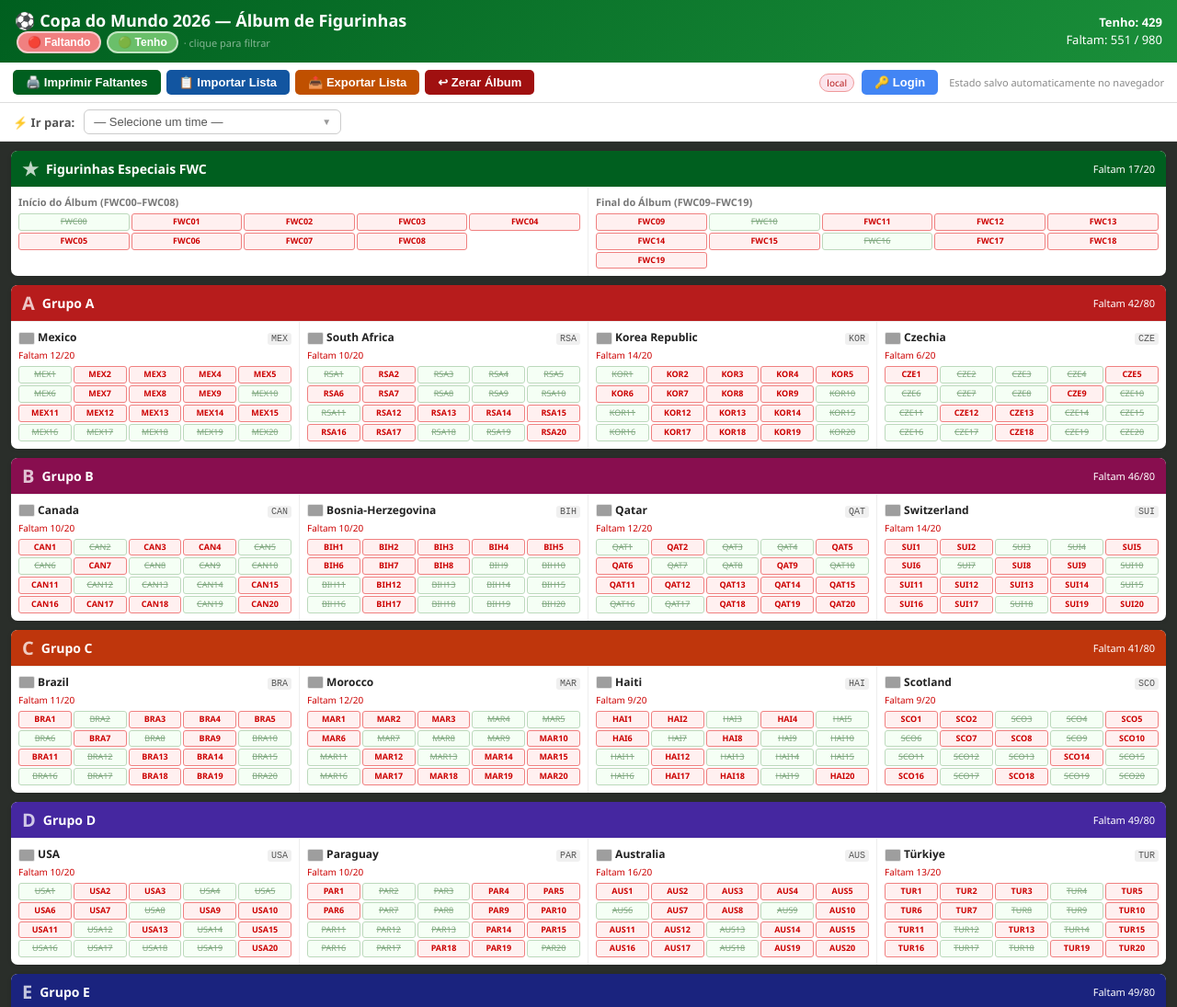
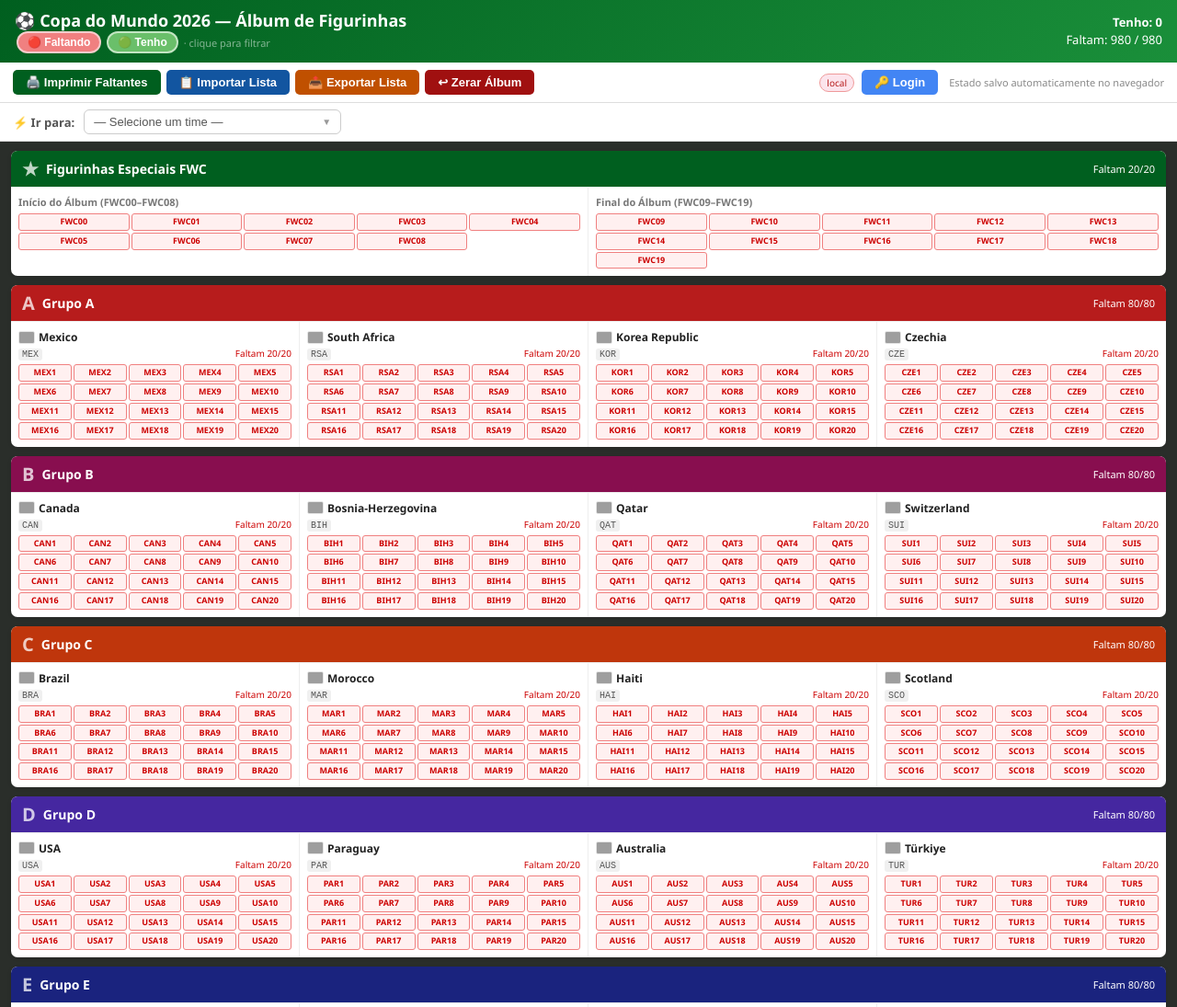
Before and after one commit to redouek/copa2026, a plain HTML site: page index.html in a window 1280 px wide. Shown: the top 1095 px of the page at 92% size. Drawn offline with Linux system fonts and the light colour scheme; no server answers; grey boxes are pictures that could not be loaded.

Commit message:
Melhora layout dos times e impressão
- Layout 2 linhas: bandeira+nome / código+estatísticas
- Nome do país nunca quebra para 2ª linha (nowrap)
- Impressão: 4 colunas de figurinhas (era 5) para caber o código completo
- Estado inicial: todas as 980 figurinhas como faltantes para novos usuários

Co-Authored-By: Claude Sonnet 4.6 <noreply@anthropic.com>

```diff
--- a/index.html
+++ b/index.html
@@ -62,16 +62,20 @@ main { padding: 10px 12px; }
 }
 .team-block { border-right: 1px solid #eee; padding: 8px; }
 .team-block:last-child { border-right: none; }
-.team-title {
+.team-name-row {
+  font-weight: 700; font-size: 12px;
+  display: flex; align-items: center; gap: 4px;
+  white-space: nowrap; overflow: hidden; margin-bottom: 2px;
+}
+.team-meta-row {
   display: flex; justify-content: space-between; align-items: baseline;
   margin-bottom: 4px;
 }
-.team-name { font-weight: 700; font-size: 12px; }
 .team-code {
   font-family: monospace; font-size: 10px; background: #f0f0f0;
   padding: 1px 4px; border-radius: 3px; color: #555;
 }
-.team-meta { font-size: 10px; color: #999; margin-bottom: 5px; min-height: 14px; }
+.team-meta { font-size: 10px; color: #999; }
 
 /* ── Sticker grid ── */
 .stickers-wrap { display: grid; grid-template-columns: repeat(5, 1fr); gap: 2px; }
@@ -268,9 +272,11 @@ main { padding: 10px 12px; }
   .group-block.print-hide { display: none; }
 
   .teams-row { grid-template-columns: repeat(4, 1fr); }
-  .team-block { padding: 5px; }
-  .stickers-wrap { grid-template-columns: repeat(5, 1fr); gap: 3px; }
-  .chip { font-size: 11px; padding: 4px 2px; font-weight: 600; }
+  .team-block { padding: 4px 5px; }
+  .team-name-row { font-size: 11px; }
+  .team-meta-row { margin-bottom: 3px; }
+  .stickers-wrap { grid-template-columns: repeat(4, 1fr); gap: 2px; }
+  .chip { font-size: 10px; padding: 3px 1px; font-weight: 700; overflow: visible; }
 
   .fwc-section { grid-template-columns: 1fr 1fr; }
   .fwc-sub { padding: 5px; }
@@ -455,47 +461,12 @@ function numToLabel(n) {
 }
 
 // ═══════════════════════════════════════════════
-// INITIAL MISSING LIST (from user)
-// ═══════════════════════════════════════════════
-const INITIAL_MISSING_NUMS = new Set([
-  2,3,4,5,6,7,8,9,11,12,13,14,16,17,18,20,21,23,24,22,31,35,36,41,43,44,45,
-  46,49,42,51,52,53,54,55,56,57,58,61,63,66,67,68,62,70,74,78,81,87,82,90,92,
-  93,96,100,104,105,106,107,109,110,111,112,113,114,115,116,117,121,126,131,
-  134,135,138,140,141,143,144,147,148,149,142,150,151,154,155,157,158,160,161,
-  163,165,166,168,169,162,170,172,173,174,176,178,180,183,187,188,182,190,191,
-  192,195,199,201,203,204,206,207,208,209,210,211,213,215,217,221,226,227,229,
-  230,231,234,236,237,239,243,245,247,251,252,255,256,258,259,260,264,269,262,
-  270,273,274,275,278,279,283,284,287,288,290,291,292,293,294,296,297,299,300,
-  301,303,304,305,306,308,309,310,311,312,314,315,316,319,320,324,325,328,329,
-  322,333,334,336,337,338,340,343,344,345,346,347,348,349,350,352,354,358,359,
-  360,361,363,364,365,367,368,369,362,371,372,373,374,375,376,378,379,380,383,
-  384,385,387,382,390,392,393,394,400,404,406,409,410,415,419,424,426,427,429,
-  431,432,433,435,436,438,440,443,444,445,447,448,449,442,450,458,459,460,464,
-  466,467,469,471,472,473,474,475,477,478,479,485,488,489,482,491,492,493,494,
-  495,496,497,500,503,505,506,508,509,502,517,518,520,521,523,525,526,527,522,
-  530,531,532,533,535,536,537,539,541,544,546,548,550,554,558,564,568,562,570,
-  571,573,574,575,576,577,579,581,583,584,586,587,588,582,591,592,593,594,595,
-  596,597,598,599,600,601,603,604,606,607,608,612,613,616,617,621,623,626,627,
-  622,631,632,633,634,635,636,637,638,639,640,641,643,649,642,650,651,653,655,
-  656,657,659,660,661,664,665,668,669,662,671,672,677,678,679,680,685,686,689,
-  682,690,692,696,697,698,700,703,705,707,710,712,714,715,716,718,719,721,723,
-  726,727,729,722,733,734,735,736,737,739,743,745,747,749,742,750,752,753,760,
-  765,762,771,774,777,778,779,780,781,783,784,786,787,788,789,791,793,797,801,
-  804,806,808,812,813,816,817,820,821,825,826,829,822,831,835,836,837,838,840,
-  845,849,842,854,856,858,860,863,865,866,867,868,862,871,872,873,876,879,880,
-  881,883,884,885,886,887,888,889,882,890,891,892,893,894,896,898,899,901,904,
-  906,908,902,910,912,914,916,920,923,925,929,922,931,933,934,935,937,938,939,
-  941,948,942,950,951,952,956,958,960,961,963,964,965,969,962,970,972,973,974,
-  975,976,978,979,980
-]);
-
-// ═══════════════════════════════════════════════
 // STATE  (true = missing, false = have)
 // ═══════════════════════════════════════════════
 let state = {};
 
 function initState() {
-  for (let n = 1; n <= 980; n++) state[n] = INITIAL_MISSING_NUMS.has(n);
+  for (let n = 1; n <= 980; n++) state[n] = true; // all missing by default
 }
 
 function storageGet(key) {
@@ -588,11 +559,11 @@ function buildUI() {
       tb.className = 'team-block';
       tb.id = 'tb_' + team.code;
       tb.innerHTML = `
-        <div class="team-title">
-          <span class="team-name">${flagImg(team.iso2, 14)} ${team.name}</span>
+        <div class="team-name-row">${flagImg(team.iso2, 14)} ${team.name}</div>
+        <div class="team-meta-row">
           <span class="team-code">${team.code}</span>
+          <span class="team-meta" id="tm_${team.code}"></span>
         </div>
-        <div class="team-meta" id="tm_${team.code}"></div>
         <div class="stickers-wrap" id="sw_${team.code}"></div>`;
       row.appendChild(tb);
 
```
